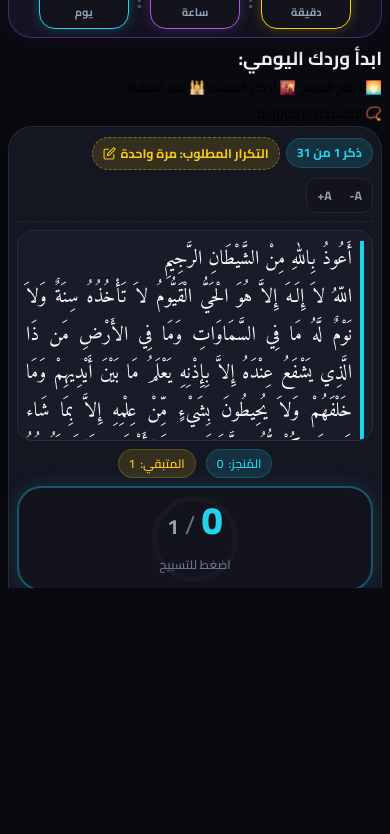
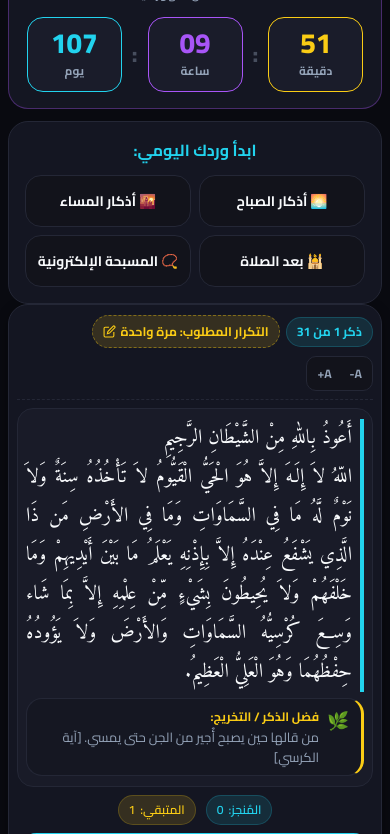
Before and after one commit to yousefaboelezz/zad-almu-min, a plain HTML site: page index.html in a window 390 px wide. Shown: the part 256-1090 px from the top of the page. Before the commit the page ends 844 px from the top, so only its background shows below. Drawn offline with Linux system fonts and the light colour scheme.

Commit message:
Update style.css

```diff
--- a/style.css
+++ b/style.css
@@ -1,8 +1,6 @@
 /* ==========================================================
-   زاد المؤمن - ملف التنسيقات والجماليات (style.css)
-   ألوان داكنة مضيئة:
-   سواد عميق + سماوي (#22d3ee) + بنفسجي (#a855f7) + ذهبي (#facc15)
-   مع دعم No-Scroll للشاشات الصغيرة وتصميم سبحة الخرز الدائرية
+   زاد المؤمن - ملف التنسيقات والجماليات الخفيف فائق السرعة
+   بدون أي فلاتر بلور أو Transitions معقدة لتوفير أداء فوري
    ========================================================== */
 
 :root {
@@ -12,13 +10,8 @@
   --radius-xs: 6px;
   --radius-sm: 10px;
   --radius-md: 16px;
-  --radius-lg: 24px;
-  --radius-xl: 32px;
+  --radius-lg: 20px;
   --radius-full: 9999px;
-
-  --transition-fast: 0.12s cubic-bezier(0.2, 0.8, 0.4, 1);
-  --transition-normal: 0.24s cubic-bezier(0.16, 1, 0.3, 1);
-  --transition-slow: 0.38s cubic-bezier(0.16, 1, 0.3, 1);
 }
 
 body.dark-mode {
@@ -31,12 +24,12 @@
   --text-secondary: #94a3b8;
   --text-muted: #64748b;
 
-  --border-color: rgba(255, 255, 255, 0.08);
+  --border-color: #242736;
   --border-focus: #22d3ee;
 
   --brand-primary: #22d3ee;
   --brand-primary-hover: #06b6d4;
-  --brand-primary-light: rgba(34, 211, 238, 0.14);
+  --brand-primary-light: rgba(34, 211, 238, 0.12);
 
   --brand-purple: #a855f7;
   --brand-purple-light: rgba(168, 85, 247, 0.15);
@@ -45,21 +38,19 @@
   --brand-accent-hover: #eab308;
   --brand-accent-light: rgba(250, 204, 21, 0.14);
 
-  --ramadan-card-bg: linear-gradient(160deg, #181528 0%, #10111a 100%);
-  --ramadan-box-bg: rgba(18, 19, 28, 0.85);
+  --ramadan-card-bg: #141622;
+  --ramadan-box-bg: #1a1c2a;
 
   --counter-bg: #12131d;
   --counter-bg-hover: #171826;
-  --counter-border: rgba(34, 211, 238, 0.35);
+  --counter-border: #22d3ee;
   --counter-text: #22d3ee;
-  --counter-ring-bg: rgba(255, 255, 255, 0.06);
+  --counter-ring-bg: #1e2235;
   --counter-ring-fg: #22d3ee;
 
-  --header-bg: rgba(9, 10, 16, 0.94);
-  --shadow-sm: 0 2px 8px rgba(0, 0, 0, 0.35);
-  --shadow-md: 0 8px 24px rgba(0, 0, 0, 0.45);
-  --shadow-lg: 0 16px 40px rgba(0, 0, 0, 0.6);
-  --glow-color: rgba(168, 85, 247, 0.12);
+  --header-bg: #090a10;
+  --shadow-sm: 0 2px 4px rgba(0, 0, 0, 0.3);
+  --shadow-md: 0 4px 12px rgba(0, 0, 0, 0.4);
 }
 
 body.light-mode {
@@ -86,21 +77,19 @@
   --brand-accent-hover: #b45309;
   --brand-accent-light: #fef3c7;
 
-  --ramadan-card-bg: linear-gradient(160deg, #fdf8eb 0%, #ffffff 100%);
+  --ramadan-card-bg: #ffffff;
   --ramadan-box-bg: #f8f6f0;
 
   --counter-bg: #f3f8f5;
   --counter-bg-hover: #eaf4ef;
-  --counter-border: #b8d7c7;
+  --counter-border: #0f766e;
   --counter-text: #0f766e;
   --counter-ring-bg: #d9ebe1;
   --counter-ring-fg: #0f766e;
 
-  --header-bg: rgba(248, 246, 240, 0.94);
-  --shadow-sm: 0 2px 6px rgba(0, 0, 0, 0.04);
-  --shadow-md: 0 8px 24px rgba(0, 0, 0, 0.06);
-  --shadow-lg: 0 18px 42px rgba(0, 0, 0, 0.08);
-  --glow-color: rgba(15, 118, 110, 0.06);
+  --header-bg: #f8f6f0;
+  --shadow-sm: 0 2px 4px rgba(0, 0, 0, 0.05);
+  --shadow-md: 0 4px 12px rgba(0, 0, 0, 0.07);
 }
 
 *, *::before, *::after {
@@ -126,23 +115,9 @@
   line-height: 1.6;
   display: flex;
   flex-direction: column;
-  transition: background-color var(--transition-normal), color var(--transition-normal);
   overflow-x: hidden;
   position: relative;
   -webkit-font-smoothing: antialiased;
-}
-
-.ambient-glow {
-  position: fixed;
-  top: -120px;
-  left: 50%;
-  transform: translateX(-50%);
-  width: 600px;
-  height: 400px;
-  background: radial-gradient(circle, var(--glow-color) 0%, transparent 70%);
-  z-index: 0;
-  pointer-events: none;
-  filter: blur(60px);
 }
 
 .app-wrapper {
@@ -176,12 +151,9 @@
   top: 0;
   z-index: 50;
   background-color: var(--header-bg);
-  backdrop-filter: blur(16px);
-  -webkit-backdrop-filter: blur(16px);
   padding: 8px 0 6px;
   margin-bottom: 8px;
   border-bottom: 1px solid var(--border-color);
-  transition: all var(--transition-normal);
 }
 
 .header-inner {
@@ -208,7 +180,6 @@
   display: flex;
   align-items: center;
   justify-content: center;
-  box-shadow: 0 0 14px rgba(34, 211, 238, 0.35);
   flex-shrink: 0;
 }
 
@@ -260,13 +231,11 @@
   background: var(--bg-card);
   border: 1px solid var(--border-color);
   box-shadow: var(--shadow-sm);
-  transition: all var(--transition-fast);
 }
 
 .icon-btn:hover {
   color: var(--brand-primary);
   border-color: var(--brand-primary);
-  background: var(--brand-primary-light);
 }
 
 /* تبويبات الأقسام */
@@ -297,15 +266,12 @@
   font-weight: 600;
   flex: 1 1 auto;
   cursor: pointer;
-  transition: all var(--transition-fast);
-  box-shadow: var(--shadow-sm);
   min-height: 36px;
 }
 
 .tab-btn:hover {
   color: var(--brand-primary);
   border-color: var(--brand-primary);
-  background: var(--brand-primary-light);
 }
 
 .tab-btn.active {
@@ -313,7 +279,6 @@
   color: #090a10;
   font-weight: 700;
   border-color: var(--brand-primary);
-  box-shadow: 0 0 16px rgba(34, 211, 238, 0.4);
 }
 
 body.light-mode .tab-btn.active {
@@ -333,18 +298,25 @@
   font-weight: 700;
 }
 
-/* كارت عداد رمضان */
+/* ==============================================
+   قسم الرئيسية: عداد رمضان والوصول السريع
+   ============================================== */
+.home-view {
+  display: flex;
+  flex-direction: column;
+  gap: 12px;
+  width: 100%;
+}
+
 .ramadan-countdown-card {
   background: var(--ramadan-card-bg);
   border: 1.5px solid rgba(168, 85, 247, 0.35);
-  box-shadow: 0 0 24px rgba(168, 85, 247, 0.12), var(--shadow-md);
   border-radius: var(--radius-lg);
-  padding: 14px 12px;
-  margin-bottom: 10px;
+  padding: 16px 14px;
   text-align: center;
   display: flex;
   flex-direction: column;
-  gap: 10px;
+  gap: 12px;
   position: relative;
   overflow: hidden;
 }
@@ -363,23 +335,21 @@
 }
 
 .crescent-icon {
-  font-size: 1.3rem;
-  filter: drop-shadow(0 0 8px rgba(250, 204, 21, 0.5));
+  font-size: 1.4rem;
 }
 
 .ramadan-title {
-  font-size: 1.3rem;
+  font-size: 1.4rem;
   font-weight: 800;
   background: linear-gradient(90deg, #facc15, #f59e0b);
   -webkit-background-clip: text;
   background-clip: text;
   -webkit-text-fill-color: transparent;
   color: transparent;
-  letter-spacing: -0.3px;
 }
 
 .ramadan-subtitle {
-  font-size: 0.8rem;
+  font-size: 0.85rem;
   color: var(--text-secondary);
 }
 
@@ -387,60 +357,93 @@
   display: flex;
   align-items: center;
   justify-content: center;
-  gap: 8px;
+  gap: 10px;
   direction: ltr;
 }
 
 .countdown-box {
   flex: 1;
-  max-width: 90px;
-  min-width: 65px;
-  padding: 8px 4px;
+  max-width: 95px;
+  min-width: 68px;
+  padding: 10px 4px;
   border-radius: var(--radius-md);
   background: var(--ramadan-box-bg);
   display: flex;
   flex-direction: column;
   align-items: center;
   justify-content: center;
-  transition: transform var(--transition-fast);
 }
 
 .countdown-box.cyan-glow {
   border: 1.5px solid var(--brand-primary);
-  box-shadow: 0 0 12px rgba(34, 211, 238, 0.25);
   color: var(--brand-primary);
 }
 
 .countdown-box.purple-glow {
   border: 1.5px solid var(--brand-purple);
-  box-shadow: 0 0 12px rgba(168, 85, 247, 0.25);
   color: var(--brand-purple);
 }
 
 .countdown-box.yellow-glow {
   border: 1.5px solid var(--brand-accent);
-  box-shadow: 0 0 12px rgba(250, 204, 21, 0.25);
   color: var(--brand-accent);
 }
 
 .countdown-num {
-  font-size: 1.6rem;
+  font-size: 1.75rem;
   font-weight: 800;
   line-height: 1.1;
   font-variant-numeric: tabular-nums;
 }
 
 .countdown-label {
-  font-size: 0.72rem;
+  font-size: 0.74rem;
   font-weight: 700;
-  margin-top: 2px;
+  margin-top: 3px;
   color: var(--text-secondary);
 }
 
 .countdown-colon {
-  font-size: 1.3rem;
+  font-size: 1.4rem;
   font-weight: 800;
   color: rgba(148, 163, 184, 0.4);
+}
+
+.quick-nav-card {
+  background: var(--bg-card);
+  border: 1px solid var(--border-color);
+  border-radius: var(--radius-lg);
+  padding: 16px;
+  text-align: center;
+}
+
+.quick-nav-card h3 {
+  font-size: 1rem;
+  color: var(--brand-primary);
+  margin-bottom: 12px;
+}
+
+.quick-links-grid {
+  display: grid;
+  grid-template-columns: repeat(2, 1fr);
+  gap: 8px;
+}
+
+.quick-link-btn {
+  padding: 12px 8px;
+  background: var(--bg-secondary);
+  color: var(--text-primary);
+  border: 1px solid var(--border-color);
+  border-radius: var(--radius-md);
+  font-size: 0.86rem;
+  font-weight: 700;
+  cursor: pointer;
+}
+
+.quick-link-btn:hover {
+  background: var(--brand-primary-light);
+  border-color: var(--brand-primary);
+  color: var(--brand-primary);
 }
 
 /* شريط التقدم */
@@ -471,7 +474,6 @@
   height: 100%;
   background: linear-gradient(90deg, var(--brand-purple), var(--brand-primary));
   border-radius: var(--radius-full);
-  transition: width var(--transition-slow);
 }
 
 /* بطاقة الذكر */
@@ -484,7 +486,6 @@
   display: flex;
   flex-direction: column;
   gap: 12px;
-  transition: all var(--transition-normal);
 }
 
 .card-header {
@@ -526,7 +527,6 @@
   border: 1px dashed rgba(250, 204, 21, 0.4);
   background: var(--brand-accent-light);
   color: var(--brand-accent);
-  transition: all var(--transition-fast);
 }
 
 .badge-repeat.editable:hover {
@@ -669,30 +669,21 @@
   background: var(--counter-bg);
   border: 2px solid var(--counter-border);
   border-radius: var(--radius-lg);
-  box-shadow: 0 0 20px rgba(34, 211, 238, 0.15);
   display: flex;
   flex-direction: column;
   align-items: center;
   justify-content: center;
   cursor: pointer;
   overflow: hidden;
-  transition: all var(--transition-fast);
-}
-
-.huge-counter-btn:hover {
-  background: var(--counter-bg-hover);
-  border-color: var(--brand-primary);
-  box-shadow: 0 0 26px rgba(34, 211, 238, 0.25);
 }
 
 .huge-counter-btn:active {
-  transform: scale(0.97);
+  transform: scale(0.98);
 }
 
 .huge-counter-btn.completed {
-  background: linear-gradient(135deg, #0e7490, #0891b2);
+  background: #0e7490;
   border-color: #22d3ee;
-  box-shadow: 0 0 30px rgba(34, 211, 238, 0.4);
 }
 
 .huge-counter-btn.completed .current-count,
@@ -726,7 +717,6 @@
   stroke-linecap: round;
   stroke-dasharray: 339.292;
   stroke-dashoffset: 339.292;
-  transition: stroke-dashoffset 0.2s ease;
 }
 
 .counter-center-content {
@@ -801,14 +791,12 @@
   border-radius: var(--radius-md);
   font-size: 0.8rem;
   font-weight: 600;
-  transition: all var(--transition-fast);
 }
 
 .control-btn:hover, .nav-control-btn:hover {
   color: var(--brand-primary);
   border-color: var(--brand-primary);
   background: var(--bg-card);
-  transform: translateY(-1px);
 }
 
 .nav-control-btn {
@@ -824,7 +812,7 @@
 }
 
 /* ==========================================================
-   تصميم سبحة الخرز الدائرية التفاعلية
+   سبحة الخرز الدائرية (لون زمردي مريح وموحد)
    ========================================================== */
 .circular-bead-counter {
   position: relative;
@@ -834,9 +822,9 @@
   min-height: 230px !important;
   border-radius: 50% !important;
   margin: 10px auto;
-  border: 2px solid rgba(168, 85, 247, 0.4) !important;
-  background: radial-gradient(circle, #131522 0%, #0a0b12 100%) !important;
-  box-shadow: 0 0 28px rgba(168, 85, 247, 0.25), inset 0 0 20px rgba(34, 211, 238, 0.15) !important;
+  border: 2px solid rgba(34, 211, 238, 0.3) !important;
+  background: radial-gradient(circle, #101420 0%, #07080f 100%) !important;
+  box-shadow: 0 0 20px rgba(34, 211, 238, 0.15) !important;
   display: flex;
   align-items: center;
   justify-content: center;
@@ -845,10 +833,9 @@
 
 .beads-ring-container {
   position: absolute;
-  inset: -10px;
+  inset: -14px;
   border-radius: 50%;
   pointer-events: none;
-  transition: transform 0.35s cubic-bezier(0.34, 1.56, 0.64, 1);
   transform: rotate(var(--bead-rotation, 0deg));
 }
 
@@ -858,31 +845,27 @@
   height: 17px;
   border-radius: 50%;
   background: radial-gradient(circle at 35% 35%, #5eead4 0%, #0d9488 65%, #134e4a 100%);
-  border: 1px solid rgba(255, 255, 255, 0.4);
-  box-shadow: 0 2px 6px rgba(0, 0, 0, 0.35), 0 0 8px rgba(20, 184, 166, 0.35);
+  border: 1px solid rgba(255, 255, 255, 0.45);
+  box-shadow: 0 2px 5px rgba(0, 0, 0, 0.4);
   top: 50%;
   left: 50%;
   margin-top: -8.5px;
   margin-left: -8.5px;
-  transition: transform 0.25s ease, filter 0.25s ease;
 }
 
-
 .masbaha-bead.active-spark {
-  transform: scale(1.4) !important;
-  filter: brightness(1.6);
-  box-shadow: 0 0 18px rgba(255, 255, 255, 0.9), 0 0 12px #22d3ee !important;
+  transform: scale(1.3) !important;
+  filter: brightness(1.4);
 }
 
 .circular-bead-counter .counter-progress-ring {
-  width: 130px;
-  height: 130px;
+  width: 125px;
+  height: 125px;
 }
 
 .circular-bead-counter .current-count {
   font-size: 2.7rem;
   color: var(--brand-primary);
-  text-shadow: 0 0 15px rgba(34, 211, 238, 0.6);
 }
 
 .circular-bead-counter .target-count {
@@ -984,7 +967,6 @@
   border-radius: var(--radius-full);
   font-size: 0.78rem;
   font-weight: 600;
-  transition: all var(--transition-fast);
 }
 
 .chip-btn.active {
@@ -1056,8 +1038,6 @@
   position: fixed;
   inset: 0;
   background: rgba(0, 0, 0, 0.75);
-  backdrop-filter: blur(6px);
-  -webkit-backdrop-filter: blur(6px);
   z-index: 100;
   display: flex;
   align-items: center;
@@ -1158,7 +1138,6 @@
   background: var(--bg-card);
   color: var(--text-primary);
   border: 1.5px solid var(--brand-primary);
-  box-shadow: 0 0 20px rgba(34, 211, 238, 0.25);
   border-radius: var(--radius-md);
   padding: 10px 14px;
   display: flex;
@@ -1226,7 +1205,6 @@
   color: var(--brand-primary);
   line-height: 1;
   font-variant-numeric: tabular-nums;
-  text-shadow: 0 0 25px rgba(34, 211, 238, 0.5);
 }
 
 .overlay-tap-msg {
@@ -1239,17 +1217,11 @@
 }
 
 /* ==========================================================
-   تجاوب الهاتف الكامل بدون سكرول (No-Scroll Mobile Layout)
+   تجاوب كامل مع الهواتف دون الحاجة لأي سكرول
    ========================================================== */
 @media (max-width: 640px) {
-  html, body {
-    height: 100%;
-    overflow-y: auto;
-  }
-
   .app-wrapper {
     padding: 0 8px 12px;
-    min-height: 100dvh;
   }
 
   .app-header {
@@ -1274,37 +1246,6 @@
     display: none;
   }
 
-  .ramadan-countdown-card {
-    padding: 8px 6px;
-    margin-bottom: 6px;
-    gap: 6px;
-  }
-
-  .ramadan-title {
-    font-size: 1.1rem;
-  }
-
-  .crescent-icon {
-    font-size: 1.1rem;
-  }
-
-  .ramadan-subtitle {
-    display: none; /* إخفاء النص الفرعي لتوفير مساحة رأسية */
-  }
-
-  .countdown-box {
-    padding: 6px 2px;
-    min-width: 54px;
-  }
-
-  .countdown-num {
-    font-size: 1.35rem;
-  }
-
-  .countdown-label {
-    font-size: 0.68rem;
-  }
-
   .dhikr-card {
     padding: 10px 8px;
     gap: 8px;
@@ -1313,23 +1254,21 @@
   .dhikr-showcase-card {
     padding: 10px 8px;
     gap: 6px;
-    max-height: 25vh; /* حصر نص الذكر ليبقى الزر ظاهراً دون سكرول */
-    overflow-y: auto;
   }
 
   .dhikr-text-inner {
     font-size: var(--dhikr-font-size, 1.25rem);
-    line-height: 1.9;
+    line-height: 1.95;
     padding-right: 8px;
   }
 
   .huge-counter-btn {
-    min-height: 105px;
+    min-height: 110px;
     padding: 8px 4px;
   }
 
   .current-count {
-    font-size: 2.4rem;
+    font-size: 2.5rem;
   }
 
   .target-count {
@@ -1337,8 +1276,8 @@
   }
 
   .counter-progress-ring {
-    width: 90px;
-    height: 90px;
+    width: 95px;
+    height: 95px;
   }
 
   .card-controls {
@@ -1353,11 +1292,11 @@
   }
 
   .circular-bead-counter {
-    width: 195px !important;
-    height: 195px !important;
-    max-width: 195px !important;
-    min-height: 195px !important;
-    margin: 4px auto;
+    width: 205px !important;
+    height: 205px !important;
+    max-width: 205px !important;
+    min-height: 205px !important;
+    margin: 6px auto;
   }
 
   .circular-bead-counter .counter-progress-ring {
@@ -1366,7 +1305,7 @@
   }
 
   .circular-bead-counter .current-count {
-    font-size: 2.2rem;
+    font-size: 2.3rem;
   }
 
   .circular-bead-counter .target-count {
@@ -1374,11 +1313,11 @@
   }
 
   .masbaha-bead {
-  width: 15px;
-  height: 15px;
-  margin-top: -7.5px;
-  margin-left: -7.5px;
-}
+    width: 15px;
+    height: 15px;
+    margin-top: -7.5px;
+    margin-left: -7.5px;
+  }
 
   .masbaha-controls {
     grid-template-columns: 1fr 1fr;
```
